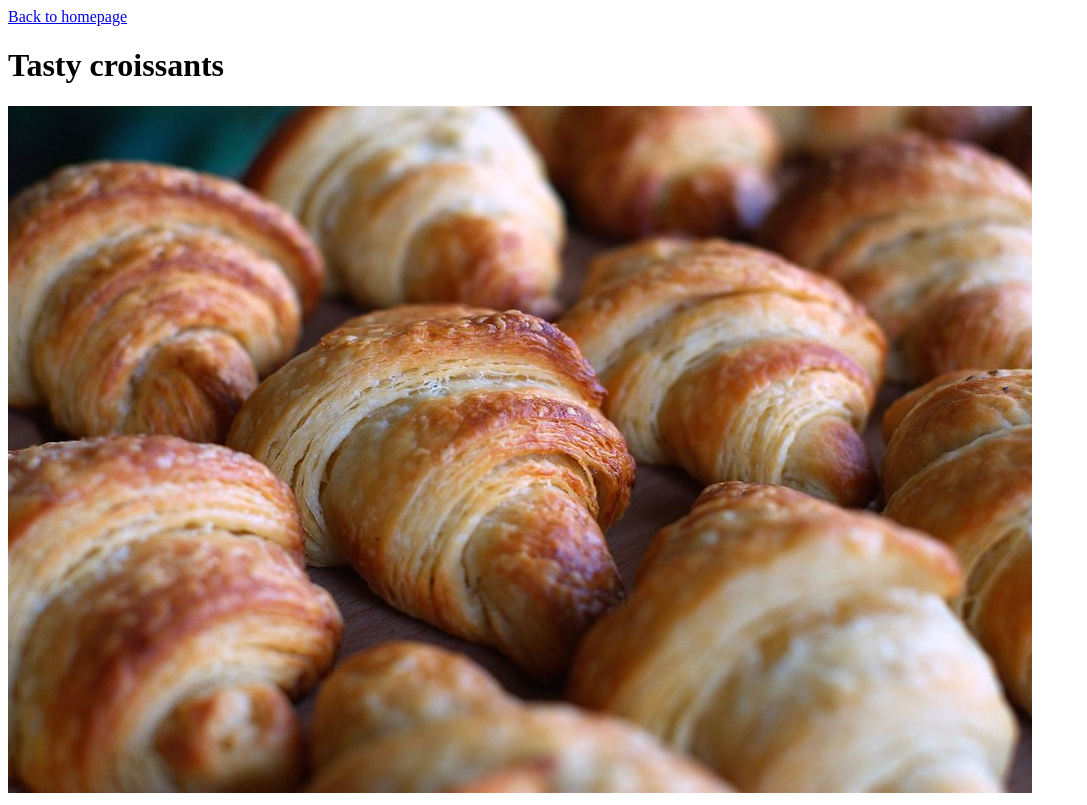
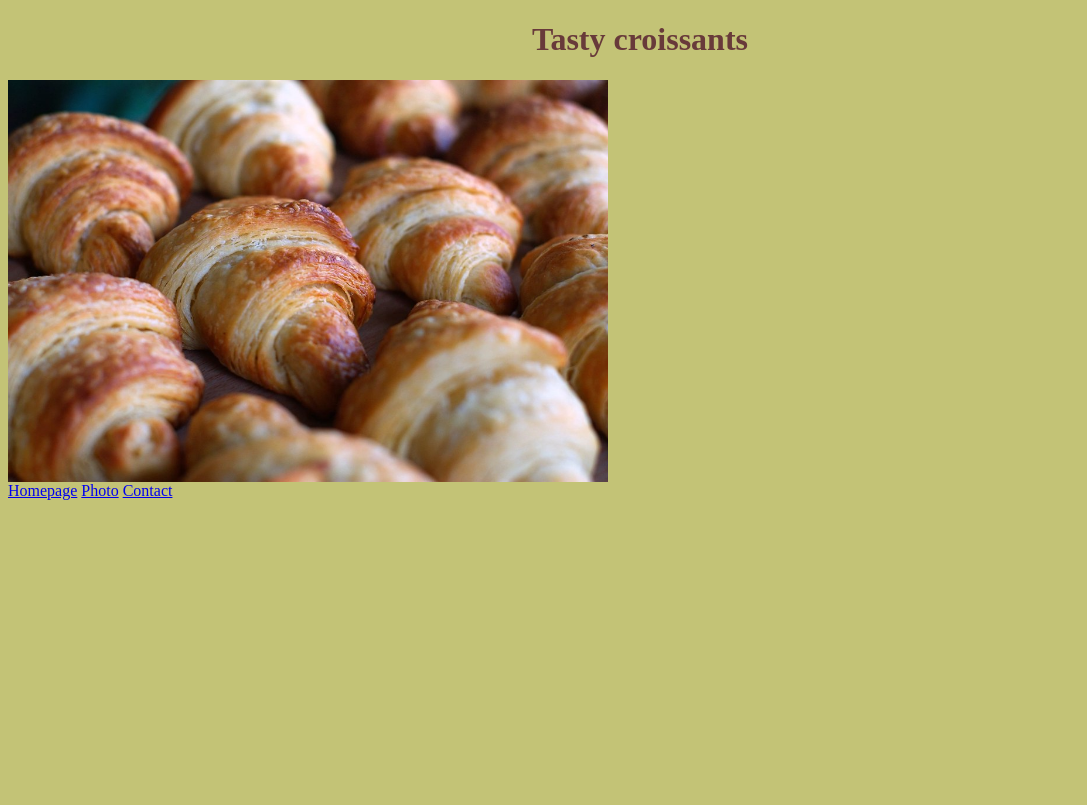
Before and after one commit to Claudia-272/croissant-multiple-pages, a plain HTML site: page photo.html in a window 1280 px wide. Shown: the whole page, without its empty margins (0-1087 px from the left). Drawn offline with Linux system fonts and the light colour scheme.

Commit message:
Add some CSS styling

```diff
--- a/css/styles.css
+++ b/css/styles.css
@@ -0,0 +1,16 @@
+body {
+  background-color: rgb(195, 195, 118);
+}
+
+h1,
+h3 {
+  text-align: center;
+}
+
+h1 {
+  color: rgb(104, 58, 58);
+}
+img {
+  display: block;
+  width: 600px;
+}
--- a/photo.html
+++ b/photo.html
@@ -1,16 +1,18 @@
 <!DOCTYPE html>
 <html lang="en">
-<head>
-    <meta charset="UTF-8">
-    <meta name="viewport" content="width=device-width, initial-scale=1.0">
+  <head>
+    <meta charset="UTF-8" />
+    <meta name="viewport" content="width=device-width, initial-scale=1.0" />
     <title>Photo</title>
-    <link rel="stylesheet" href="/css/styles.css">
-
-</head>
-<body>
-        <a href="/">Back to homepage</a>
-
+    <link rel="stylesheet" href="/css/styles.css" />
+  </head>
+  <body>
     <h1>Tasty croissants</h1>
-    <img src="/images/croissant.jpg" alt="Image of multiple tasty croissants">
-</body>
+    <img src="/images/croissant.jpg" alt="Image of multiple tasty croissants" />
+    <div>
+      <a href="/">Homepage</a>
+      <a href="/photo.html">Photo</a>
+      <a href="/contact.html">Contact</a>
+    </div>
+  </body>
 </html>
```
Also changed, not shown: contact.html (+18 -11 lines), index.html (+19 -11 lines).
